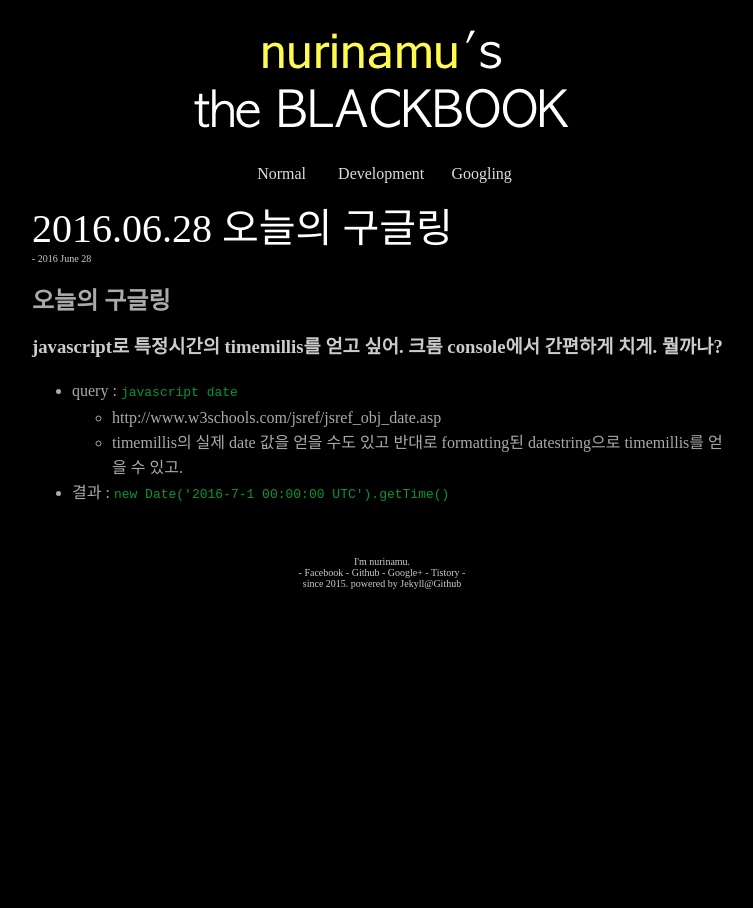
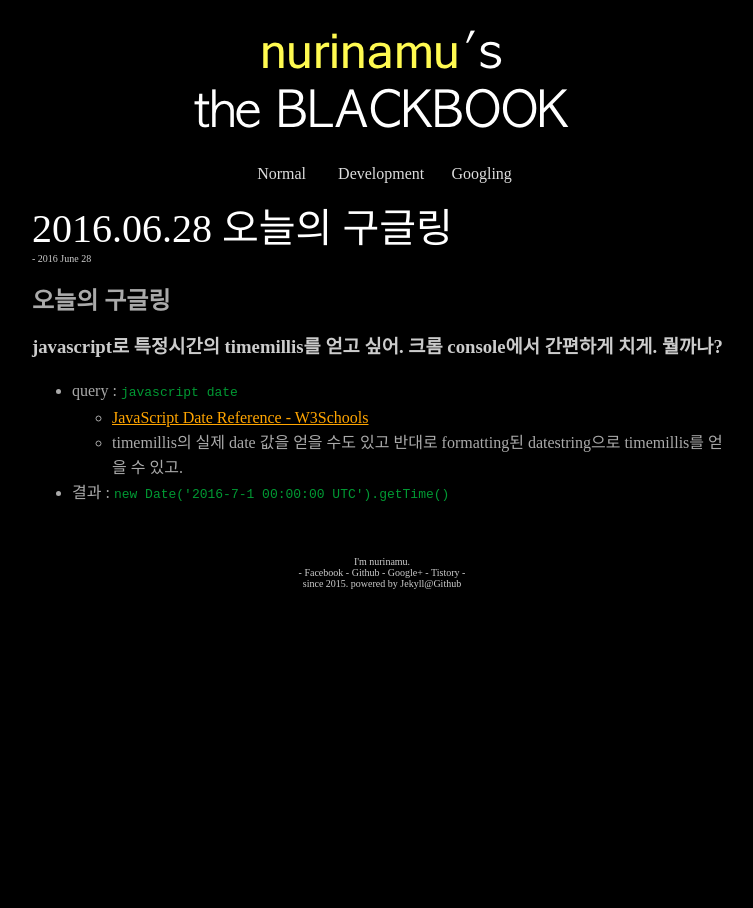
Before and after one commit to nurinamu/nurinamu.github.io, a Jekyll site: the page built from _posts/googling/2016-06-28-googling.md, in a window 1280 px wide. Shown: the whole page, without its empty margins (258-1011 px from the left). Built offline with Jekyll 4.4.1, drawn with Linux system fonts in a browser that asks for light colours.

Commit message:
link 깨진것 수정.

```diff
--- a/_posts/googling/2016-06-28-googling.md
+++ b/_posts/googling/2016-06-28-googling.md
@@ -8,6 +8,6 @@ category : googling
 
 ### javascript로 특정시간의 timemillis를 얻고 싶어. 크롬 console에서 간편하게 치게. 뭘까나?
 - query : `javascript date`
-  - http://www.w3schools.com/jsref/jsref_obj_date.asp
+  - [JavaScript Date Reference - W3Schools](http://www.w3schools.com/jsref/jsref_obj_date.asp)
   - timemillis의 실제 date 값을 얻을 수도 있고 반대로 formatting된 datestring으로 timemillis를 얻을 수 있고.
 - 결과 : `new Date('2016-7-1 00:00:00 UTC').getTime()`
```
